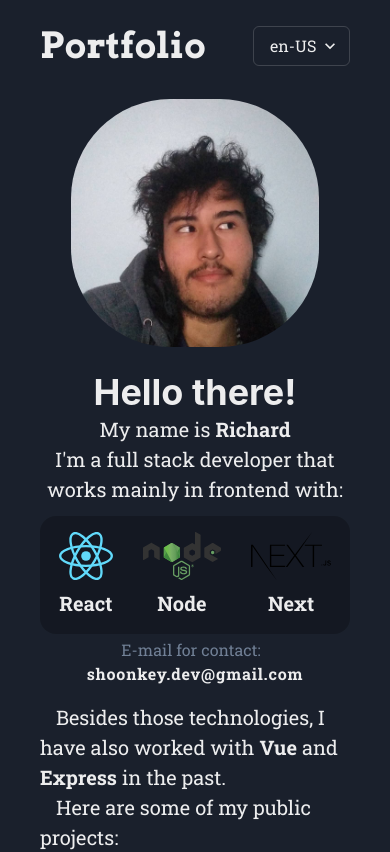
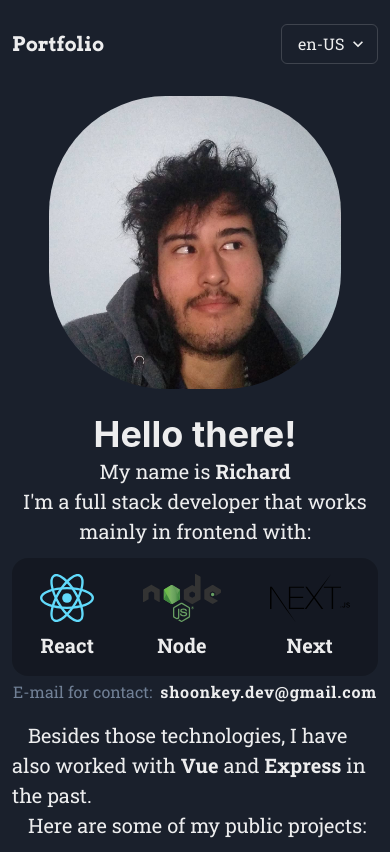
Before and after one commit to Shoonkey/portfolio-v1, a Next.js app: page / in a window 390 px wide. Shown: the top 852 px of the page. Built offline with nearby package versions, Linux system fonts and the light colour scheme; a web font is replaced by a local one.

Commit message:
feat: improved navbar responsiveness

```diff
--- a/src/projects/portfolio/components/BackToPortfolioButton.tsx
+++ b/src/projects/portfolio/components/BackToPortfolioButton.tsx
@@ -1,16 +1,17 @@
 import Link from "next/link"
-import { Tooltip } from "@chakra-ui/react"
+import { Tooltip, useBreakpointValue } from "@chakra-ui/react"
 import { ArrowLeft } from "phosphor-react"
 
 import useI18N from "../hooks/useI18N"
 
 function BackToPortfolioButton() {
   const i18n = useI18N("portfolio")
+  const iconSize = useBreakpointValue({ base: 24, md: 48 })
 
   return (
     <Tooltip label={i18n.meta.backToPortfolio}>
       <Link href="/" aria-label={i18n.meta.backToPortfolio}>
-        <ArrowLeft size={48} />
+        <ArrowLeft size={iconSize} />
       </Link>
     </Tooltip>
   )
--- a/src/projects/portfolio/components/Navbar.tsx
+++ b/src/projects/portfolio/components/Navbar.tsx
@@ -16,7 +16,7 @@ function Navbar({ title, showBackButton = true }: NavbarProps) {
     <Flex as="header" mb={4} justifyContent="space-between" alignItems="center" gap={4}>
       {showBackButton && <BackToPortfolioButton />}
       <Flex flexGrow={1} justifyContent="space-between" alignItems="center">
-        <Heading as="h1" size="2xl" fontFamily="Arvo">
+        <Heading as="h1" size={{ base: "md", md: "2xl" }} fontFamily="Arvo">
           {title}
         </Heading>
         <Select
--- a/src/projects/portfolio/components/Page.tsx
+++ b/src/projects/portfolio/components/Page.tsx
@@ -28,7 +28,7 @@ function Page({
       flexDir="column"
       minH="100vh"
       fontFamily="'Roboto Slab', sans-serif"
-      px={10}
+      px={{ base: 3, md: 10 }}
       py={6}
       {...containerProps}
     >
```
